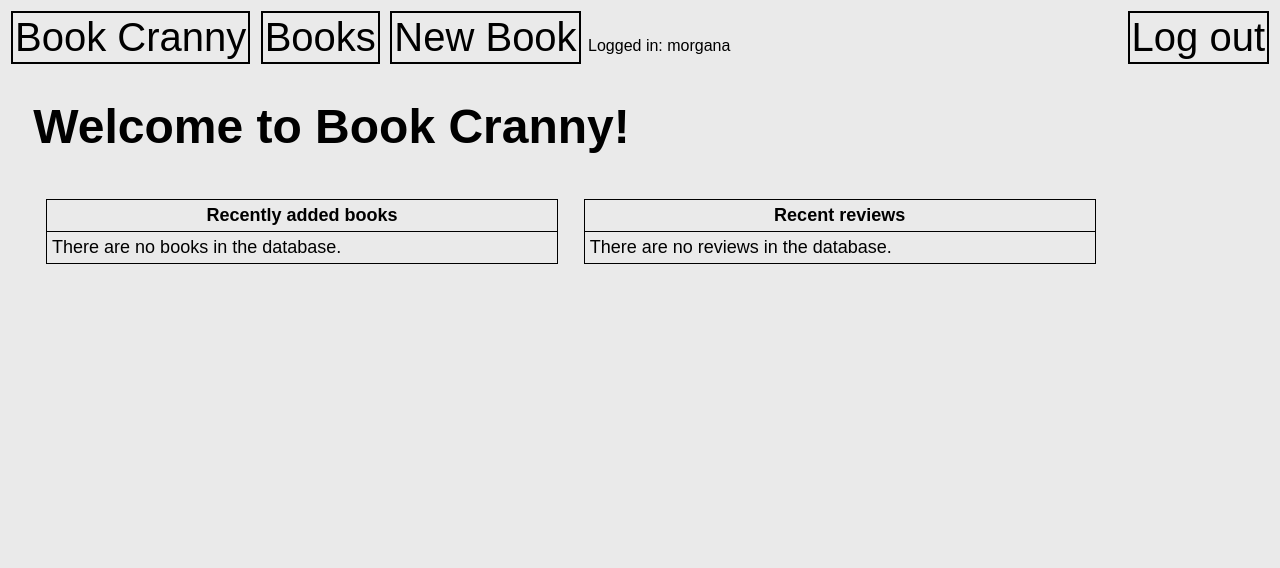
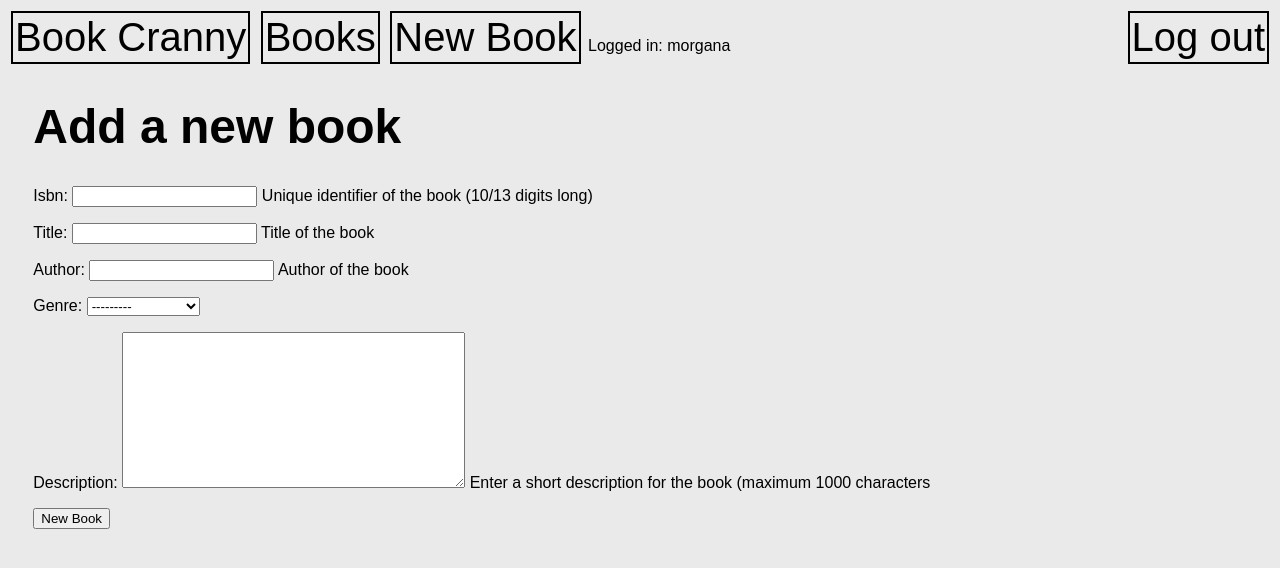
Before and after one commit to ChloeMorgana/bookCrannyProject, a Django app: page /bookcranny/newbook/ in a window 1280 px wide. Shown: the top 568 px of the page. Run offline with Django 3.2, Linux system fonts and the light colour scheme; a user stored in the database is signed in; data comes from the database, SQL or seed files in the repository.

Commit message:
really basic version of newbook

```diff
--- a/bookCranny/forms.py
+++ b/bookCranny/forms.py
@@ -12,12 +12,12 @@ class UserForm(forms.ModelForm):
 
 
 class BookForm(forms.ModelForm):
-    GENRES = [Genre.objects.all()]
+    GENRES = Genre.objects.all()
     ISBN = forms.CharField(max_length=13, help_text = "Unique identifier of the book (10/13 digits long)")
     title = forms.CharField(max_length=100, help_text = "Title of the book")
     author = forms.CharField(max_length=50, help_text = "Author of the book")
     description = forms.CharField(widget = forms.Textarea, max_length=1000, help_text = "Enter a short description for the book (maximum 1000 characters", required = False)
-    genre = forms.ChoiceField(choices = GENRES)
+    genre = forms.ModelChoiceField(queryset = GENRES)
 
 
     class Meta:
--- a/templates/bookcranny/newbook.html
+++ b/templates/bookcranny/newbook.html
@@ -3,45 +3,11 @@
 {% block title_block %} Home {% endblock %}
 {% block content_block %}
 
-<h1>Welcome to Book Cranny!</h1>
-
-
-		<table>
-			<tr><th>
-				Recently added books
-			</th></tr>
-
-			{% if books %}
-				{% for book in books %}
-					<tr><td>
-						{{ book.title }} by {{ book.author }}
-						<a href="{% url 'bookCranny:book' book.ISBN%}" class="a_button hb_right">View</a>
-					</td></tr>
-				{% endfor %}
-			{% else %}
-				<tr><td>There are no books in the database.</td></tr>
-			{% endif %}
-		</table>
-
-		<table>
-			<tr><th>
-				Recent reviews
-			</th></tr>
-
-			{% if reviews %}
-				{% for review in reviews %}
-					<tr><td>
-						<b>{{ review.title }}</b>
-						<span style="float: right; font-size:1.5em">{{ review.as_stars }}</span>
-						<br/><br/>
-						{{ review.ISBN.title }} by {{ review.ISBN.author }}
-						<a href="{% url 'bookCranny:rating' review.username review.ISBN.ISBN %}" class="a_button hb_right">Full Review</a>
-					</td></tr>
-				{% endfor %}
-			{% else %}
-				<tr><td>There are no reviews in the database.</td></tr>
-			{% endif %}
-		</table>
-
+<h1>Add a new book</h1>
+		<form id="new_book_form" method="post" action=".">
+			{% csrf_token %}
+			{{ form.as_p }}
+			<input type="submit" name="submit" value="New Book" />
+		</form>
 
 {% endblock %}
```
